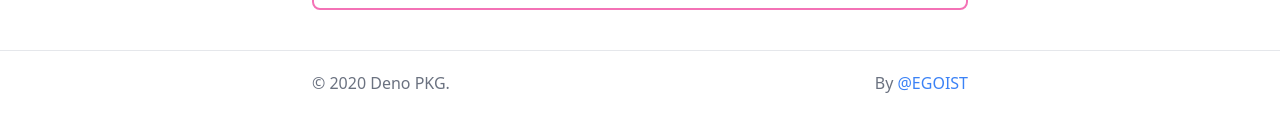
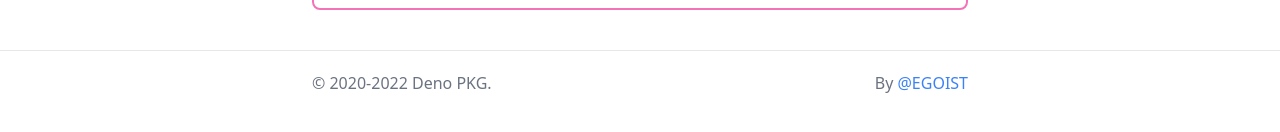
Before and after one commit to egoist-labs/denopkg.com, a Next.js app: page / in a window 1280 px wide. Shown: the part 684-816 px from the top of the page. Built offline with nearby package versions, Linux system fonts and the light colour scheme.

Commit message:
Update copyright year

```diff
--- a/src/pages/index.tsx
+++ b/src/pages/index.tsx
@@ -111,7 +111,7 @@ export default () => {
       </div>
       <footer className="border-t border-gray-200 my-10 py-5 text-gray-500">
         <div className="container px-2 max-w-2xl mx-auto flex justify-between">
-          <span>&copy; 2020 Deno PKG.</span>
+          <span>&copy; 2020-2022 Deno PKG.</span>
           <span>
             By{' '}
             <a
```
